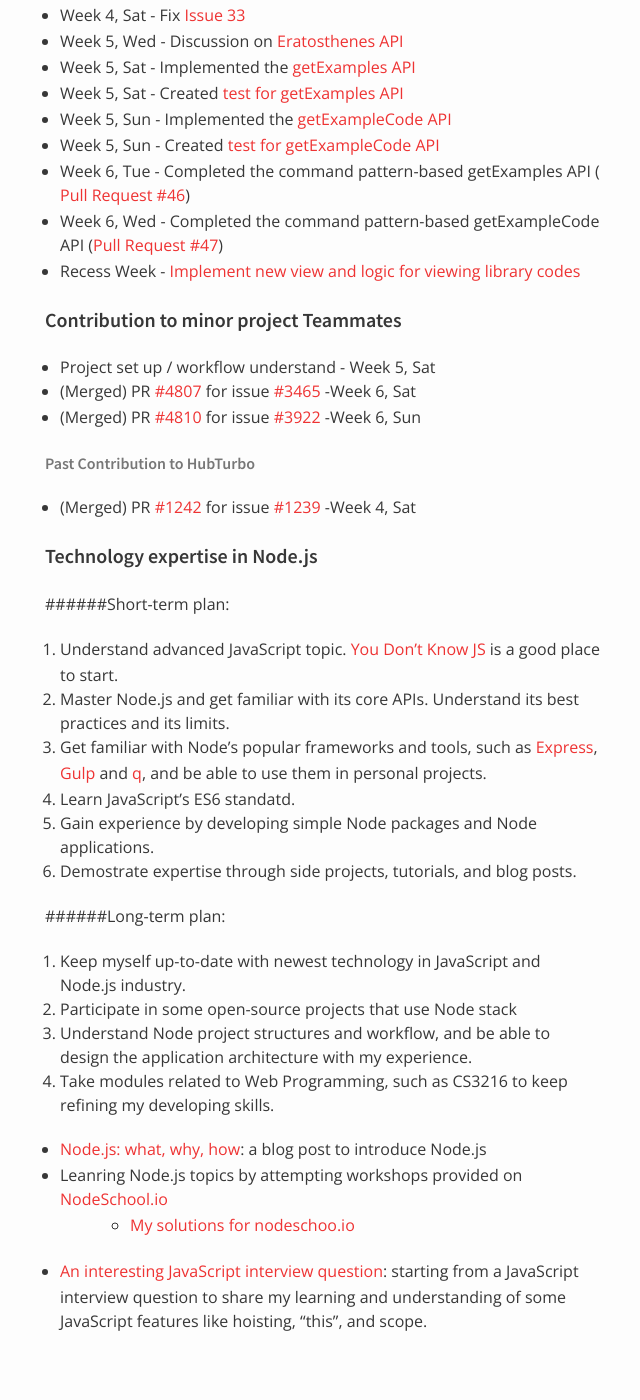
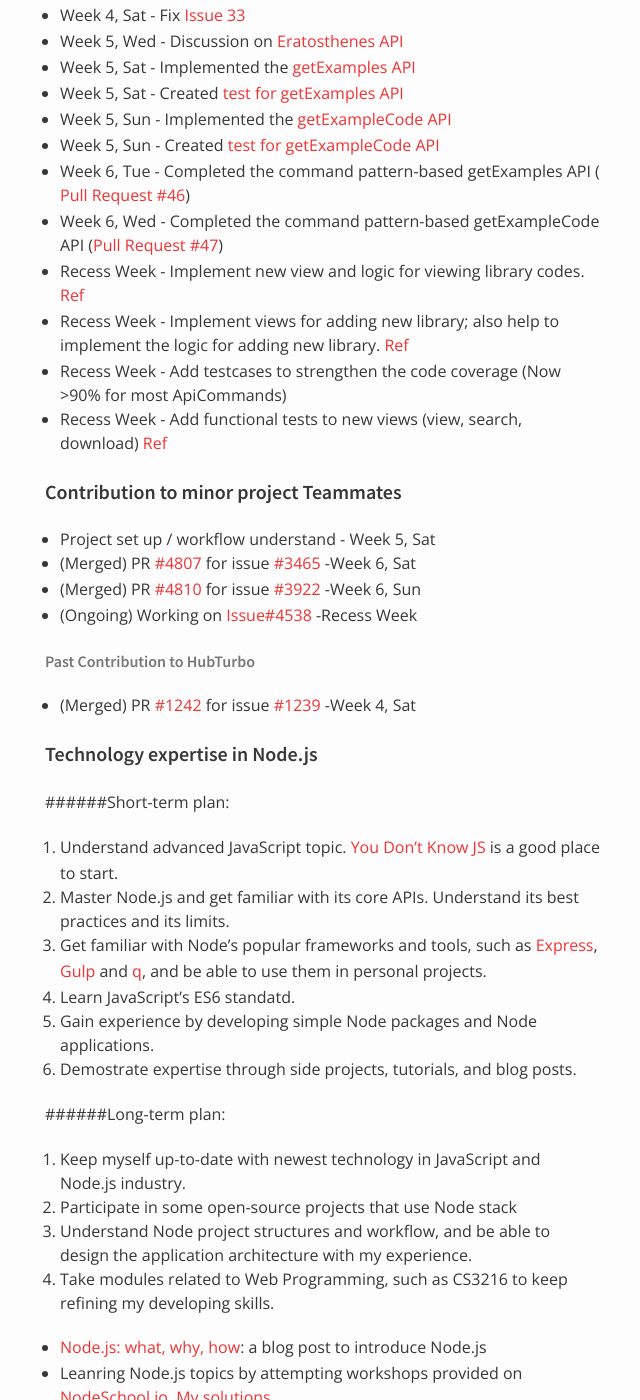
Before and after one commit to nus-oss/cs3281-AY1516S2-website, a Jekyll site: the page built from teams/codebender.md, in a window 1280 px wide and 1400 px high, scrolled down 9159 px. Shown: the whole window, without its empty margins (325-965 px from the left). Built offline with Jekyll 4.4.1, drawn with Linux system fonts in a browser that asks for light colours; some of the changed text lies outside the part shown.

Commit message:
Update Jiang Sheng's progress

```diff
--- a/teams/codebender.md
+++ b/teams/codebender.md
@@ -283,12 +283,16 @@ permalink: /teams/codebender/
 * Week 5, Sun - Created [test for getExampleCode API](https://github.com/codebendercc/eratosthenes/commit/cd56d7d6e820eb10504e9c53dca4017ea2aa18ee)
 * Week 6, Tue - Completed the command pattern-based getExamples API ([Pull Request #46](https://github.com/codebendercc/eratosthenes/pull/46))
 * Week 6, Wed - Completed the command pattern-based getExampleCode API ([Pull Request #47](https://github.com/codebendercc/eratosthenes/pull/47))
-* Recess Week - [Implement new view and logic for viewing library codes](https://github.com/nus-fboa2016-CB/eratosthenes/commit/fa0b9bb4a28a31ad0d611f375c6363867ef0d56e)
+* Recess Week - Implement new view and logic for viewing library codes. [Ref](https://github.com/nus-fboa2016-CB/eratosthenes/commit/fa0b9bb4a28a31ad0d611f375c6363867ef0d56e)
+* Recess Week - Implement views for adding new library; also help to implement the logic for adding new library. [Ref](https://github.com/nus-fboa2016-CB/eratosthenes/commit/6dfa4f84fe348a21b3154590d6351e03c572e5a6)
+* Recess Week - Add testcases to strengthen the code coverage (Now >90% for most ApiCommands)
+* Recess Week - Add functional tests to new views (view, search, download) [Ref](https://github.com/nus-fboa2016-CB/eratosthenes/blob/v2-api-development/Symfony/src/Codebender/LibraryBundle/Tests/Controller/ApiViewsControllerTest.php)
 
 #### Contribution to minor project Teammates
 * Project set up / workflow understand - Week 5, Sat
 * (Merged) PR [#4807](https://github.com/TEAMMATES/teammates/pull/4807) for issue [#3465](https://github.com/TEAMMATES/teammates/issues/3465) -Week 6, Sat
 * (Merged) PR [#4810](https://github.com/TEAMMATES/teammates/pull/4810) for issue [#3922](https://github.com/TEAMMATES/teammates/issues/3922) -Week 6, Sun
+* (Ongoing) Working on [Issue#4538](https://github.com/TEAMMATES/teammates/issues/4538) -Recess Week
 
 ###### Past Contribution to HubTurbo
 * (Merged) PR [#1242](https://github.com/HubTurbo/HubTurbo/pull/1242) for issue [#1239](https://github.com/HubTurbo/HubTurbo/issues/1239) -Week 4, Sat
@@ -309,6 +313,10 @@ permalink: /teams/codebender/
 4. Take modules related to Web Programming, such as CS3216 to keep refining my developing skills.
 
 * [Node.js: what, why, how](http://blog.gisonrg.me/2016/node-js-what-why-how/): a blog post to introduce Node.js
-* Leanring Node.js topics by attempting workshops provided on [NodeSchool.io](http://nodeschool.io)
-   * [My solutions for nodeschoo.io](https://github.com/Gisonrg/collections/tree/master/nodeschool)
-* [An interesting JavaScript interview question](http://blog.gisonrg.me/2016/interesting-js-question/): starting from a JavaScript interview question to share my learning and understanding of some JavaScript features like hoisting, "this", and scope.
+* Leanring Node.js topics by attempting workshops provided on [NodeSchool.io](http://nodeschool.io). [My solutions](https://github.com/Gisonrg/collections/tree/master/nodeschool)
+   * [~~learnyounode~~](https://github.com/Gisonrg/collections/tree/master/nodeschool/learnyounode)
+   * [~~Promise It Won't Hurt~~](https://github.com/Gisonrg/collections/tree/master/nodeschool/promiseit)
+   * Count to 6
+   * Tower of Babel
+* [An interesting JavaScript interview question](http://blog.gisonrg.me/2016/interesting-js-question/): a blog post starting from a JavaScript interview question to share my learning and understanding of some JavaScript features like hoisting, "this" keyword, and scope.
+* (Ongoing) Wrtiing a blog post to share my findings for Promise vs Callback.
```
